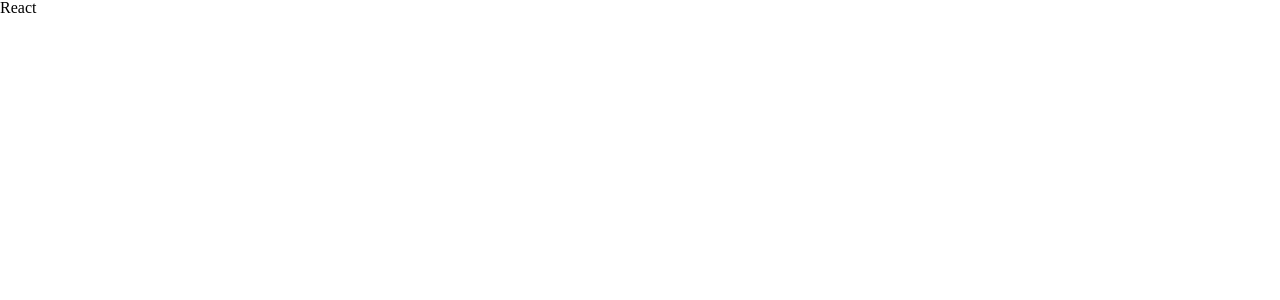
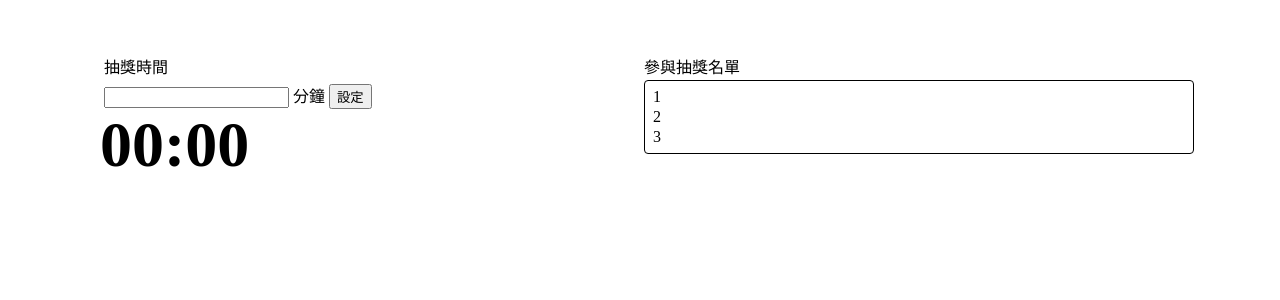
Before and after one commit to slioplark/react-lottery, a React (Create React App) app: page / in a window 1280 px wide. Shown: the top 300 px of the page. Built offline with nearby package versions, Linux system fonts and the light colour scheme.

Commit message:
feat: timer & users & modal component

```diff
--- a/src/App.js
+++ b/src/App.js
@@ -1,8 +1,16 @@
+import Timer from "./components/timer";
+import Users from "./components/users";
+import Modal from "./components/modal";
+
+import { AppWrapper } from './components/style';
+
 function App() {
   return (
-    <div className="App">
-      React
-    </div>
+    <AppWrapper>
+      <Timer />
+      <Users />
+      <Modal />
+    </AppWrapper>
   );
 }
 
--- /dev/null
+++ b/src/components/modal.js
@@ -0,0 +1,14 @@
+import { ModalWrapper } from './style';
+import photo from '../static/photo.png'
+
+const Modal = () => {
+  return (
+    <ModalWrapper className="hidden">
+      <h2>抽獎結果</h2>
+      <img src={photo} alt="" />
+      <div>1</div>
+    </ModalWrapper>
+  );
+}
+
+export default Modal;
--- /dev/null
+++ b/src/components/style.js
@@ -0,0 +1,69 @@
+import styled from 'styled-components';
+
+export const AppWrapper = styled.div`
+  display: flex;
+  justify-content: center;
+  width: 100%;
+  max-width: 1080px;
+  min-height: calc(100vh - 112px);
+  margin: 56px auto;
+`;
+
+export const TimerWrapper = styled.div`
+  flex: 0 0 50%;
+  h2 {
+    margin: 4px;
+  }
+  input {
+    margin: 4px;
+  }
+  button {
+    margin: 4px;
+  }
+`;
+
+export const Counter = styled.div`
+  font-size: 64px;
+  font-weight: bold;
+`;
+
+export const List = styled.div`
+  width: 100%;
+  margin: 4px;
+  padding: 4px;
+  border: 1px solid #000;
+  border-radius: 4px;
+`;
+
+export const Item = styled.div`
+  margin: 4px;
+`;
+
+export const UsersWrapper = styled.div`
+  flex: 0 0 50%;
+  h2 {
+    margin: 4px;
+  }
+`;
+
+export const ModalWrapper = styled.div`
+  position: absolute;
+  top: 50%;
+  left: 50%;
+  width: 30%;
+  padding: 4px;
+  text-align: center;
+  transform: translate(-50%, -50%);
+  border: 1px solid #000;
+  border-radius: 4px;
+  background-color: #fff;
+  &.hidden {
+    display: none;
+  }
+  h2 {
+    margin: 4px;
+  }
+  img {
+    margin: 4px;
+  }
+`;
--- /dev/null
+++ b/src/components/timer.js
@@ -0,0 +1,15 @@
+import { TimerWrapper, Counter } from './style';
+
+const Timer = () => {
+  return (
+    <TimerWrapper>
+      <h2>抽獎時間</h2>
+      <input type="text" />
+      <span>分鐘</span>
+      <button>設定</button>
+      <Counter>00:00</Counter>
+    </TimerWrapper>
+  );
+}
+
+export default Timer;
--- /dev/null
+++ b/src/components/users.js
@@ -0,0 +1,16 @@
+import { UsersWrapper, List, Item } from './style';
+
+const Users = () => {
+  return (
+    <UsersWrapper>
+      <h2>參與抽獎名單</h2>
+      <List>
+        <Item>1</Item>
+        <Item>2</Item>
+        <Item>3</Item>
+      </List>
+    </UsersWrapper>
+  );
+}
+
+export default Users;
```
Also changed, not shown: src/static/photo.png (added).
